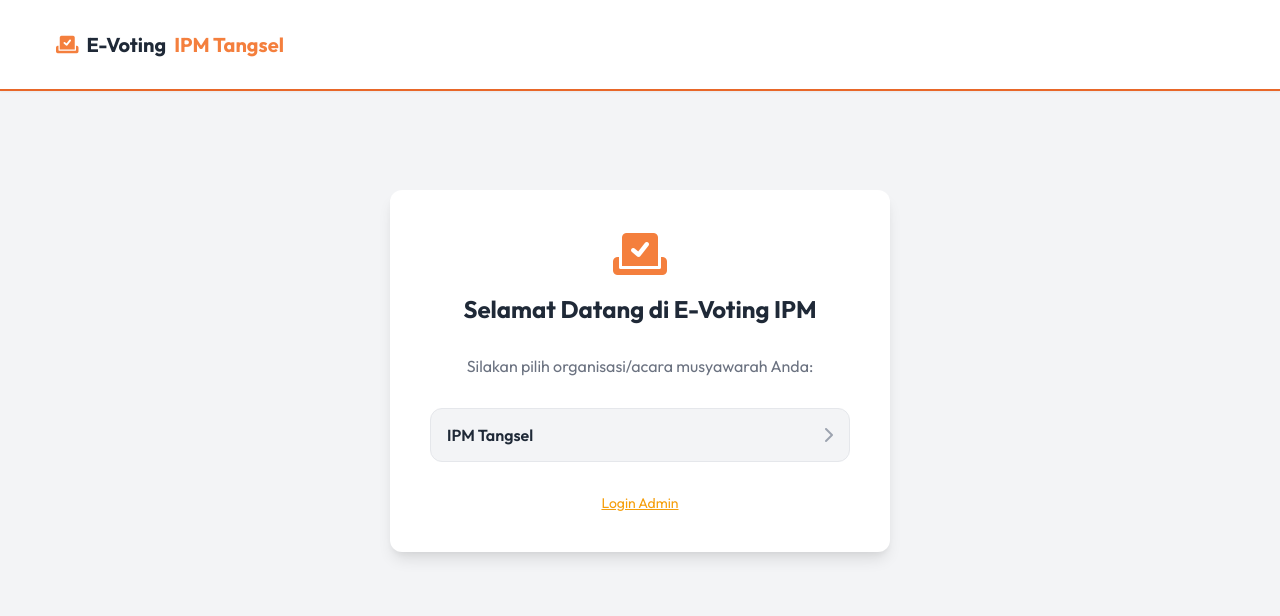
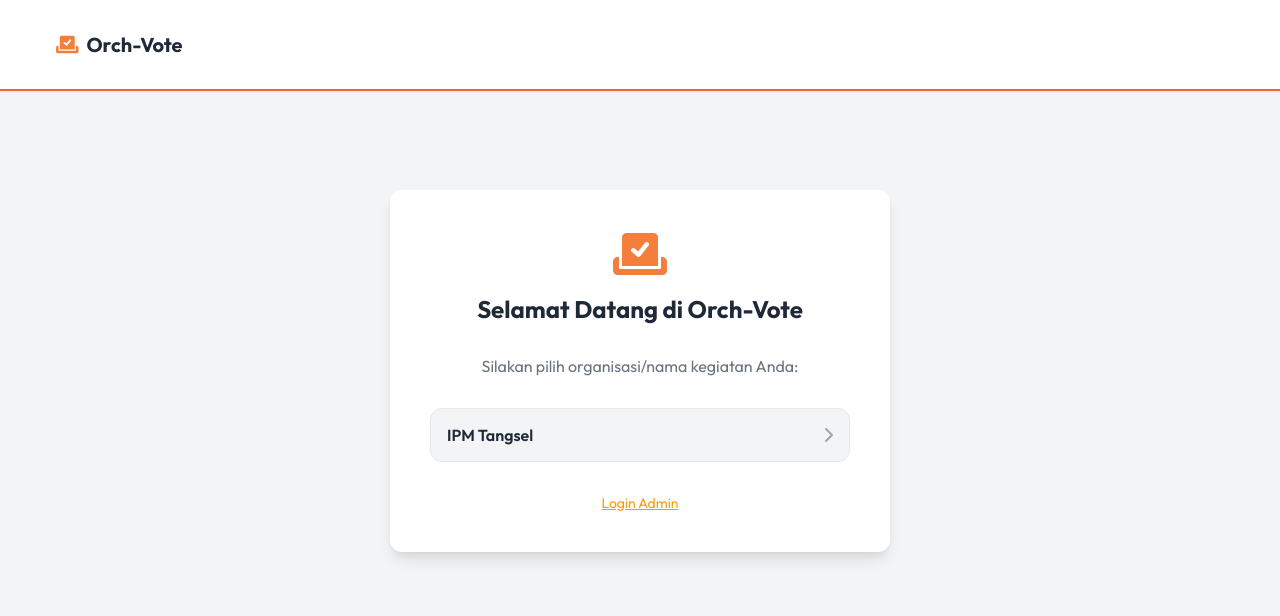
Before and after one commit to Hilmanalmas/Orc-Vote-IPM-Tangsel, a PHP site: page /E-Voting-IPM/landing.php in a window 1280 px wide. Shown: the top 616 px of the page. Run offline with PHP 8.4, Linux system fonts and the light colour scheme; data comes from the database, SQL or seed files in the repository.

Commit message:
file edit

```diff
--- a/E-Voting-IPM/admin/login.php
+++ b/E-Voting-IPM/admin/login.php
@@ -12,7 +12,7 @@ if (isset($_SESSION['admin_id'])) {
     <meta charset="UTF-8">
     <meta name="viewport" content="width=device-width, initial-scale=1.0">
     <link rel="icon" type="image/png" href="../media/Logo%20Orch-Vote.png">
-    <title>Login Admin - E-Voting IPM</title>
+    <title>Login Admin - Orch-Vote</title>
     <link rel="stylesheet" href="../style.css">
     <link rel="stylesheet" href="https://cdnjs.cloudflare.com/ajax/libs/font-awesome/6.0.0/css/all.min.css">
 </head>
--- a/E-Voting-IPM/admin/print_tokens.php
+++ b/E-Voting-IPM/admin/print_tokens.php
@@ -26,7 +26,7 @@ $tokens = $stmt->fetchAll();
     <meta charset="UTF-8">
     <meta name="viewport" content="width=device-width, initial-scale=1.0">
     <link rel="icon" type="image/png" href="../media/Logo%20Orch-Vote.png">
-    <title>Cetak Token - E-Voting IPM Tangsel</title>
+    <title>Print Token - Orch-Vote</title>
     <link rel="stylesheet" href="../style.css">
     <link rel="stylesheet" href="https://cdnjs.cloudflare.com/ajax/libs/font-awesome/6.0.0/css/all.min.css">
     <style>
--- a/E-Voting-IPM/index.php
+++ b/E-Voting-IPM/index.php
@@ -47,7 +47,7 @@ if ($_SERVER['REQUEST_METHOD'] === 'POST') {
     <meta charset="UTF-8">
     <meta name="viewport" content="width=device-width, initial-scale=1.0">
     <link rel="icon" type="image/png" href="media/Logo%20Orch-Vote.png">
-    <title>Login - E-Voting IPM Tangsel</title>
+    <title>Login - Orch-Vote</title>
     <link rel="stylesheet" href="style.css">
     <link rel="stylesheet" href="https://cdnjs.cloudflare.com/ajax/libs/font-awesome/6.0.0/css/all.min.css">
 </head>
--- a/E-Voting-IPM/landing.php
+++ b/E-Voting-IPM/landing.php
@@ -8,7 +8,7 @@ $admins = $pdo->query("SELECT id, organization_name FROM admins ORDER BY id ASC"
     <meta charset="UTF-8">
     <meta name="viewport" content="width=device-width, initial-scale=1.0">
     <link rel="icon" type="image/png" href="media/Logo%20Orch-Vote.png">
-    <title>Pilih Organisasi - E-Voting IPM</title>
+    <title>Login Voter - Orch-Vote</title>
     <link rel="stylesheet" href="style.css">
     <link rel="stylesheet" href="https://cdnjs.cloudflare.com/ajax/libs/font-awesome/6.0.0/css/all.min.css">
 </head>
@@ -16,7 +16,7 @@ $admins = $pdo->query("SELECT id, organization_name FROM admins ORDER BY id ASC"
     <header>
         <div class="container nav-wrapper">
             <div class="logo">
-                <i class="fas fa-vote-yea"></i>E-Voting<span>IPM Tangsel</span>
+                <i class="fas fa-vote-yea"></i>Orch-Vote
             </div>
         </div>
     </header>
@@ -24,8 +24,8 @@ $admins = $pdo->query("SELECT id, organization_name FROM admins ORDER BY id ASC"
     <main class="container auth-container" style="flex-direction: column; justify-content: center; min-height: 70vh;">
         <div class="card" style="max-width: 500px; margin: 0 auto; text-align: center;">
             <i class="fas fa-vote-yea" style="font-size: 3rem; color: #F47F3D;"></i>
-            <h2 class="mb-4" style="margin-top: 1rem; color: var(--text-color);">Selamat Datang di E-Voting IPM</h2>
-            <p class="mb-4" style="color: #6b7280;">Silakan pilih organisasi/acara musyawarah Anda:</p>
+            <h2 class="mb-4" style="margin-top: 1rem; color: var(--text-color);">Selamat Datang di Orch-Vote</h2>
+            <p class="mb-4" style="color: #6b7280;">Silakan pilih organisasi/nama kegiatan Anda:</p>
 
             <div style="display: flex; flex-direction: column; gap: 1rem;">
                 <?php foreach($admins as $admin): ?>
--- a/E-Voting-IPM/result.php
+++ b/E-Voting-IPM/result.php
@@ -44,7 +44,7 @@ $leader = $results[0] ?? null;
     <meta charset="UTF-8">
     <meta name="viewport" content="width=device-width, initial-scale=1.0">
     <link rel="icon" type="image/png" href="media/Logo%20Orch-Vote.png">
-    <title>Result - E-Voting IPM Tangsel</title>
+    <title>Live Count - Orch-Vote</title>
     <link rel="stylesheet" href="style.css">
     <link rel="stylesheet" href="https://cdnjs.cloudflare.com/ajax/libs/font-awesome/6.0.0/css/all.min.css">
     <script src="https://cdn.jsdelivr.net/npm/chart.js"></script>
@@ -54,11 +54,11 @@ $leader = $results[0] ?? null;
     <header>
         <div class="container nav-wrapper">
             <div class="logo">
-                <i class="fas fa-chart-bar"></i> Hasil E-Voting<span><?= htmlspecialchars($orgData['organization_name']) ?></span>
+                <i class="fas fa-chart-bar"></i> Orch-Vote Result<span><?= htmlspecialchars($orgData['organization_name']) ?></span>
             </div>
             <nav>
                 <ul>
-                    <li><a href="admin/index.php">Admin</a></li>
+                    <li><a href="admin/index.php">Admin Dashboard</a></li>
                     <li><a href="#" class="active">Live Count</a></li>
                 </ul>
             </nav>
--- a/E-Voting-IPM/vote.php
+++ b/E-Voting-IPM/vote.php
@@ -25,7 +25,7 @@ $orgName = $stmt->fetchColumn();
     <meta charset="UTF-8">
     <meta name="viewport" content="width=device-width, initial-scale=1.0">
     <link rel="icon" type="image/png" href="media/Logo%20Orch-Vote.png">
-    <title>Voting IPM Tangsel</title>
+    <title>Voting - Orch-Vote</title>
     <link rel="stylesheet" href="style.css">
     <link rel="stylesheet" href="https://cdnjs.cloudflare.com/ajax/libs/font-awesome/6.0.0/css/all.min.css">
 </head>
@@ -34,7 +34,7 @@ $orgName = $stmt->fetchColumn();
     <header>
         <div class="container nav-wrapper">
             <div class="logo">
-                <i class="fas fa-vote-yea"></i> E-Voting<span><?= htmlspecialchars($orgName) ?></span>
+                <i class="fas fa-vote-yea"></i> Orch-Vote<span><?= htmlspecialchars($orgName) ?></span>
             </div>
             <div style="color: white; font-weight: 500;">
                 Halo, Voter
```
Also changed, not shown: E-Voting-IPM/admin/index.php (+4 -4 lines), E-Voting-IPM/admin/manage_admins.php (+4 -4 lines).
